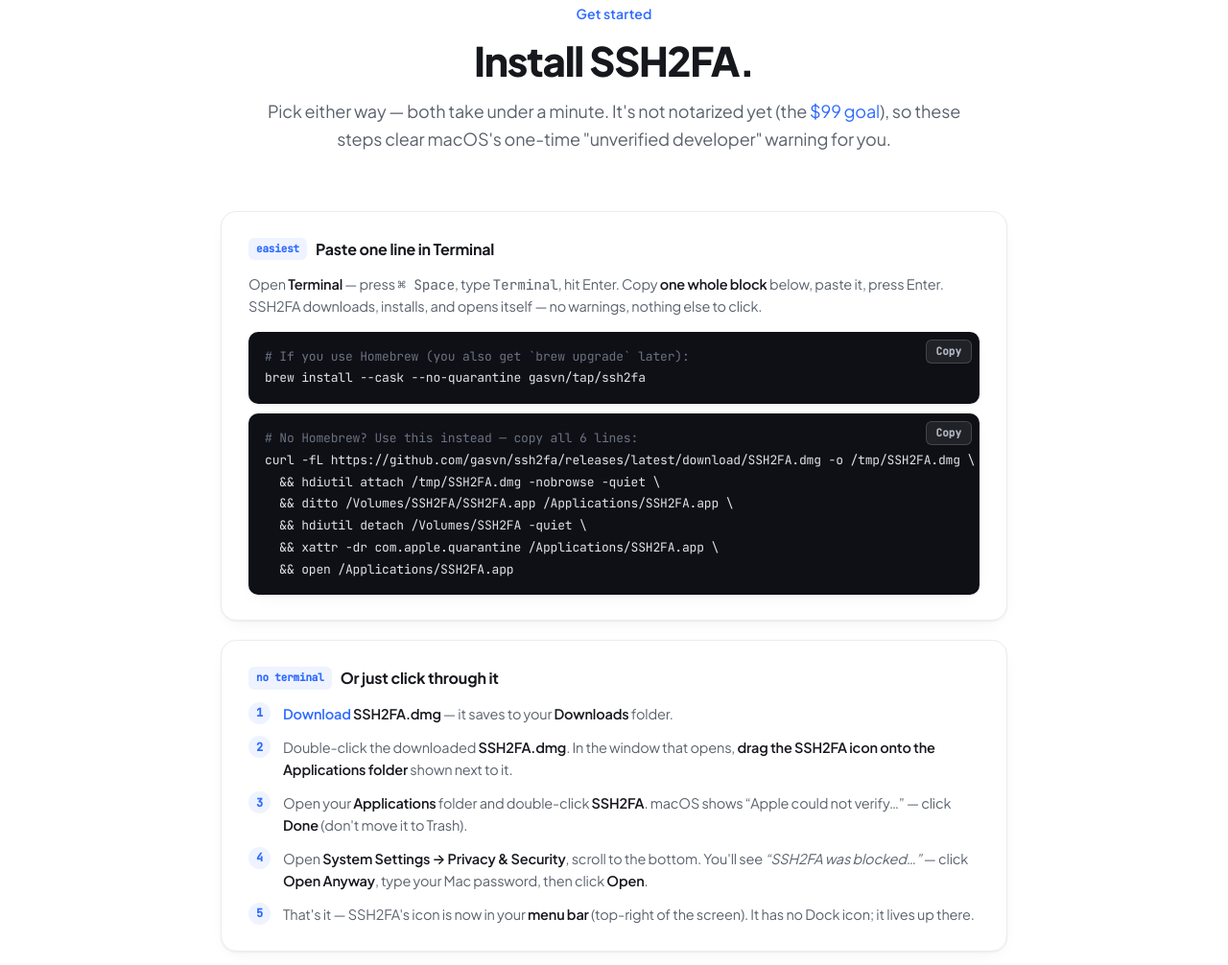
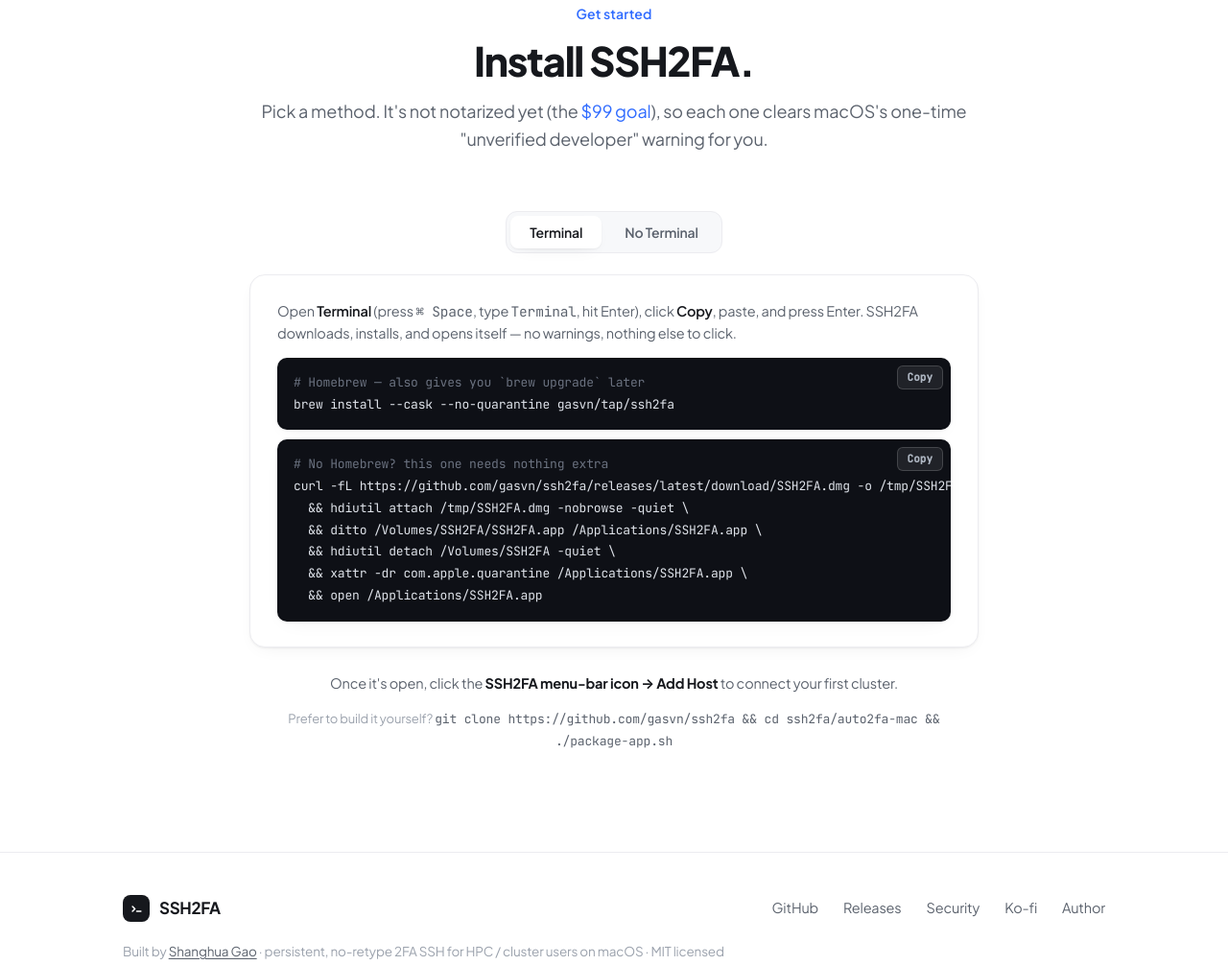
Before and after one commit to gasvn/ssh2fa, a plain HTML site: page docs/index.html in a window 1280 px wide. Shown: the part 5911-6917 px from the top of the page at 96% size. Drawn offline with Linux system fonts and the light colour scheme.

Commit message:
site: tabbed installer — switch between Terminal and No-Terminal methods

```diff
--- a/docs/index.html
+++ b/docs/index.html
@@ -224,6 +224,16 @@
   ol.steps-n li:last-child{padding-bottom:0}
   ol.steps-n li::before{counter-increment:n;content:counter(n);position:absolute;left:0;top:-1px;width:23px;height:23px;border-radius:50%;background:var(--accent-soft);color:var(--accent);font-size:12px;font-weight:700;display:grid;place-items:center;font-family:'JetBrains Mono',monospace}
   ol.steps-n b{color:var(--ink);font-weight:600}ol.steps-n a{color:var(--accent);font-weight:600}
+  /* tabbed installer */
+  .installer{max-width:760px;margin:0 auto}
+  .tabs{display:flex;justify-content:center;gap:4px;width:fit-content;margin:0 auto 22px;background:var(--soft);border:1px solid var(--line);border-radius:12px;padding:4px}
+  .tab{font:600 14px/1 'Plus Jakarta Sans',sans-serif;letter-spacing:-.01em;color:var(--muted);background:transparent;border:0;border-radius:8px;padding:10px 20px;cursor:pointer;transition:color .15s,background .2s,box-shadow .2s}
+  .tab:hover:not(.active){color:var(--ink)}
+  .tab.active{background:#fff;color:var(--ink);box-shadow:var(--shadow-sm)}
+  .panel{display:none}.panel.active{display:block;animation:panelin .28s var(--ease)}
+  @keyframes panelin{from{opacity:0;transform:translateY(5px)}to{opacity:1;transform:none}}
+  .panel .card{background:var(--card);border:1px solid var(--line);border-radius:16px;padding:26px 28px;box-shadow:var(--shadow-sm)}
+  .panel .card>p{color:var(--muted);font-size:14.5px;line-height:1.6;margin-bottom:14px}.panel .card>p b{color:var(--ink);font-weight:600}
 
   footer{border-top:1px solid var(--line);padding:44px 0 60px}
   .foot{display:flex;justify-content:space-between;gap:24px;flex-wrap:wrap;align-items:center}
@@ -454,15 +464,20 @@
 
 <section id="install"><div class="wrap">
   <div class="head reveal"><div class="kick">Get started</div><h2>Install SSH2FA.</h2>
-    <p>Pick either way — both take under a minute. It's not notarized yet (the <a href="#support" class="accent">$99 goal</a>), so these steps clear macOS's one-time "unverified developer" warning for you.</p></div>
+    <p>Pick a method. It's not notarized yet (the <a href="#support" class="accent">$99 goal</a>), so each one clears macOS's one-time "unverified developer" warning for you.</p></div>
 
-  <div class="guide">
-    <div class="way reveal">
-      <h3><span class="tag">easiest</span> Paste one line in Terminal</h3>
-      <p>Open <b>Terminal</b> — press <span class="mono">⌘ Space</span>, type <span class="mono">Terminal</span>, hit Enter. Copy <b>one whole block</b> below, paste it, press Enter. SSH2FA downloads, installs, and opens itself — no warnings, nothing else to click.</p>
-      <div class="cmd"><button class="cp" type="button">Copy</button><div class="code"><span class="c"># If you use Homebrew (you also get `brew upgrade` later):</span>
+  <div class="installer reveal">
+    <div class="tabs" role="tablist">
+      <button class="tab active" type="button" data-tab="term">Terminal</button>
+      <button class="tab" type="button" data-tab="gui">No Terminal</button>
+    </div>
+
+    <div class="panel active" id="tab-term">
+      <div class="card">
+        <p>Open <b>Terminal</b> (press <span class="mono">⌘ Space</span>, type <span class="mono">Terminal</span>, hit Enter), click <b>Copy</b>, paste, and press Enter. SSH2FA downloads, installs, and opens itself — no warnings, nothing else to click.</p>
+        <div class="cmd"><button class="cp" type="button">Copy</button><div class="code"><span class="c"># Homebrew — also gives you `brew upgrade` later</span>
 brew install --cask --no-quarantine gasvn/tap/ssh2fa</div></div>
-      <div class="cmd"><button class="cp" type="button">Copy</button><div class="code"><span class="c"># No Homebrew? Use this instead — copy all 6 lines:</span>
+        <div class="cmd"><button class="cp" type="button">Copy</button><div class="code"><span class="c"># No Homebrew? this one needs nothing extra</span>
 curl -fL https://github.com/gasvn/ssh2fa/releases/latest/download/SSH2FA.dmg -o /tmp/SSH2FA.dmg \
   &amp;&amp; hdiutil attach /tmp/SSH2FA.dmg -nobrowse -quiet \
   &amp;&amp; ditto /Volumes/SSH2FA/SSH2FA.app /Applications/SSH2FA.app \
@@ -470,9 +485,10 @@ curl -fL https://github.com/gasvn/ssh2fa/releases/latest/download/SSH2FA.dmg -o
   &amp;&amp; xattr -dr com.apple.quarantine /Applications/SSH2FA.app \
   &amp;&amp; open /Applications/SSH2FA.app</div></div>
       </div>
+    </div>
 
-    <div class="way reveal" id="clickthrough">
-      <h3><span class="tag">no terminal</span> Or just click through it</h3>
+    <div class="panel" id="tab-gui">
+      <div class="card">
         <ol class="steps-n">
           <li><a href="https://github.com/gasvn/ssh2fa/releases/latest/download/SSH2FA.dmg">Download <b>SSH2FA.dmg</b></a> — it saves to your <b>Downloads</b> folder.</li>
           <li>Double-click the downloaded <b>SSH2FA.dmg</b>. In the window that opens, <b>drag the SSH2FA icon onto the Applications folder</b> shown next to it.</li>
@@ -482,9 +498,10 @@ curl -fL https://github.com/gasvn/ssh2fa/releases/latest/download/SSH2FA.dmg -o
         </ol>
       </div>
     </div>
+  </div>
 
-  <p class="reveal" style="max-width:820px;margin:28px auto 0;text-align:center;color:var(--muted);font-size:14.5px">Once it's open, click the <b style="color:var(--ink)">SSH2FA menu-bar icon → Add Host</b> to connect your first cluster.</p>
-  <p class="reveal" style="max-width:820px;margin:14px auto 0;text-align:center;color:var(--faint);font-size:13px;line-height:1.7">Prefer to build it yourself? <span class="mono" style="color:var(--muted)">git clone https://github.com/gasvn/ssh2fa &amp;&amp; cd ssh2fa/auto2fa-mac &amp;&amp; ./package-app.sh</span></p>
+  <p class="reveal" style="max-width:760px;margin:26px auto 0;text-align:center;color:var(--muted);font-size:14.5px">Once it's open, click the <b style="color:var(--ink)">SSH2FA menu-bar icon → Add Host</b> to connect your first cluster.</p>
+  <p class="reveal" style="max-width:760px;margin:14px auto 0;text-align:center;color:var(--faint);font-size:13px;line-height:1.7">Prefer to build it yourself? <span class="mono" style="color:var(--muted)">git clone https://github.com/gasvn/ssh2fa &amp;&amp; cd ssh2fa/auto2fa-mac &amp;&amp; ./package-app.sh</span></p>
 </div></section>
 
 <footer><div class="wrap">
@@ -533,6 +550,11 @@ curl -fL https://github.com/gasvn/ssh2fa/releases/latest/download/SSH2FA.dmg -o
         const t=btn.textContent;btn.textContent='Copied ✓';setTimeout(()=>btn.textContent=t,1600);}catch(e){}
     });
   });
+  // install method tabs
+  document.querySelectorAll('.tab').forEach(tab=>tab.addEventListener('click',()=>{
+    document.querySelectorAll('.tab').forEach(x=>x.classList.toggle('active',x===tab));
+    document.querySelectorAll('.panel').forEach(p=>p.classList.toggle('active',p.id==='tab-'+tab.dataset.tab));
+  }));
 </script>
 </body>
 </html>
```
Lines whose indentation alone changed are shown as unchanged.
